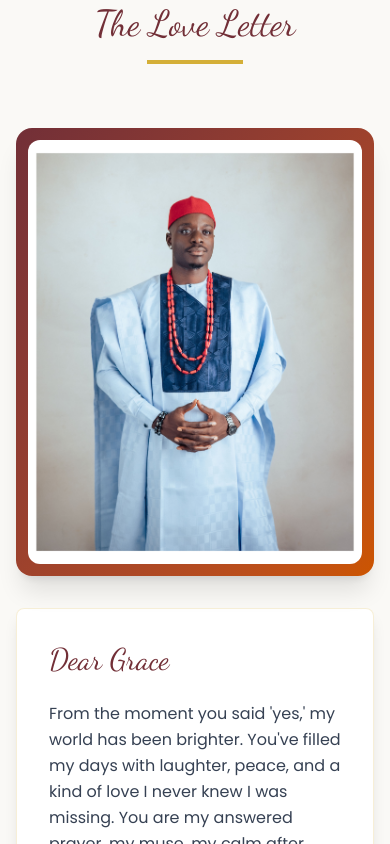
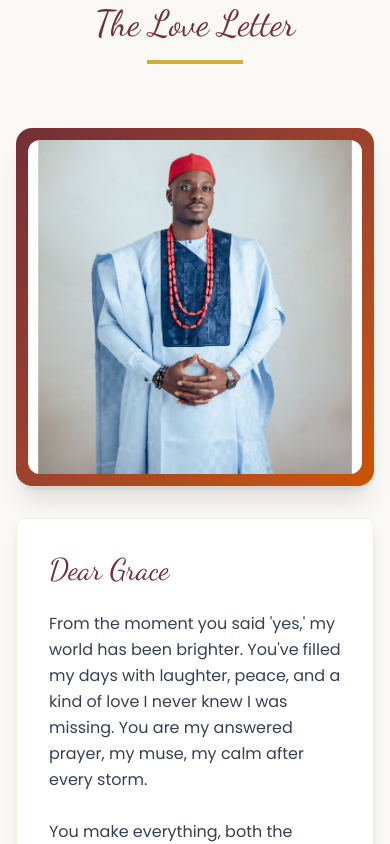
Before and after one commit to efodthe2nd/gender-reveal, a Next.js app: page / in a window 390 px wide. Shown: the part 920-1764 px from the top of the page. Built offline with nearby package versions, Linux system fonts and the light colour scheme.

Commit message:
Make story images square postcard style with rounded corners

```diff
--- a/src/components/OurStory.tsx
+++ b/src/components/OurStory.tsx
@@ -84,9 +84,9 @@ function StoryCardComponent({ card, index }: { card: StoryCard; index: number })
       } gap-8 lg:gap-12 items-center mb-16 lg:mb-24`}
       style={{ animationDelay: `${index * 200}ms` }}
     >
-      {/* Image with gradient frame */}
-      <div className="w-full lg:w-1/2">
-        <div className="relative aspect-[4/5] rounded-2xl overflow-hidden shadow-xl bg-gradient-to-br from-[#722F37] to-[#CC5500] p-3 md:p-4">
+      {/* Image with gradient frame - square postcard style */}
+      <div className="w-full lg:w-1/2 max-w-md mx-auto lg:max-w-none">
+        <div className="relative aspect-square rounded-2xl overflow-hidden shadow-xl bg-gradient-to-br from-[#722F37] to-[#CC5500] p-3 md:p-4">
           <div className="relative w-full h-full rounded-xl overflow-hidden">
             <Image
               src={card.image}
```
